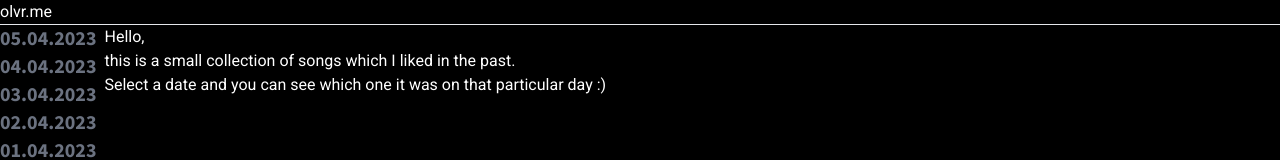
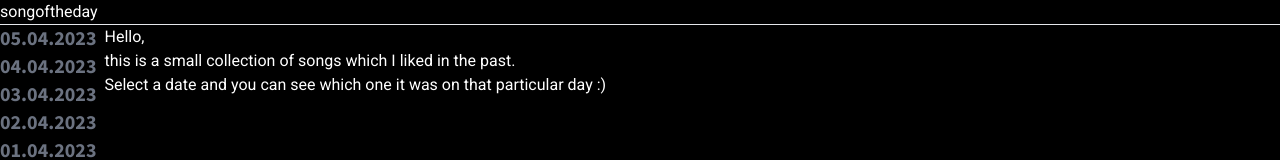
Before and after one commit to olvr-me/songoftheday, a Next.js app: page / in a window 1280 px wide. Shown: the top 160 px of the page. Built offline with nearby package versions, Linux system fonts and the light colour scheme.

Commit message:
Removed link from (not yet existing) homepage and added header

```diff
--- a/app/layout.tsx
+++ b/app/layout.tsx
@@ -2,6 +2,7 @@ import DateSelectionBar from '@/components/DateSelectorBar'
 import './globals.css'
 import { roboto } from '@/lib/fonts'
 import Link from 'next/link'
+import Header from '@/components/Header'
 
 export const metadata = {
   title: 'songoftheday',
@@ -16,8 +17,7 @@ export default function RootLayout({
   return (
     <html lang="en" className={roboto.className}>
       <body>
-        <Link href='http://olvr.me'>olvr.me</Link>
-        <hr />
+        <Header />
         <div className='flex flex-row'>
           <DateSelectionBar />
           {children}
```
